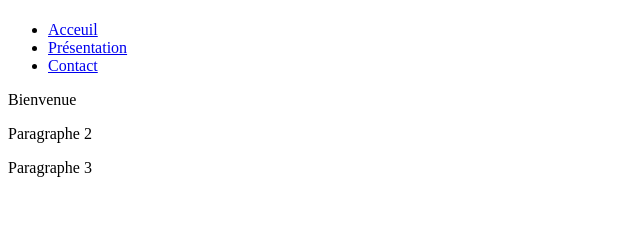
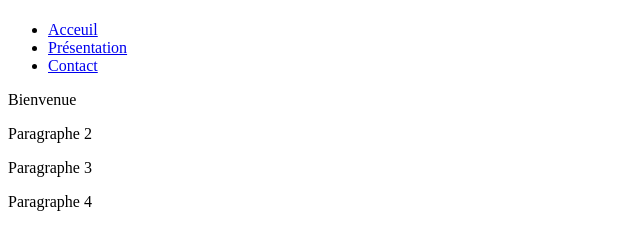
Before and after one commit to AlexPawlonski/TutoCefii, a plain HTML site: page index.html in a window 1280 px wide. Shown: the part 59-308 px from the top of the page, without its empty margins (0-640 px from the left). Drawn offline with Linux system fonts and the light colour scheme.

Commit message:
wen ligne

```diff
--- a/index.html
+++ b/index.html
@@ -23,5 +23,6 @@
     <p>Bienvenue</p>
     <p>Paragraphe 2</p>
     <p>Paragraphe 3</p>
+    <p>Paragraphe 4</p>
 </body>
 </html>
```
